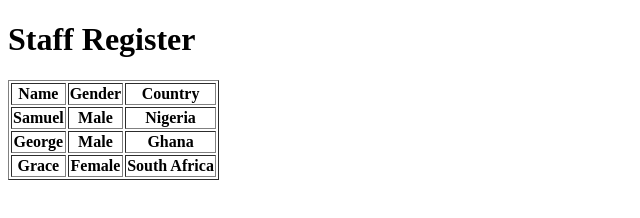
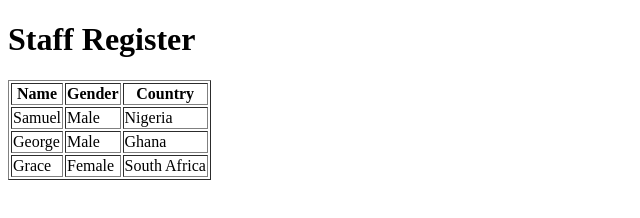
Before and after one commit to Sami4code/CODE_WITH_PRECIOUS, a plain HTML site: page STAFF REGISTER/staff.html in a window 1280 px wide. Shown: the whole page, without its empty margins (0-640 px from the left). Drawn offline with Linux system fonts and the light colour scheme.

Commit message:
html staff register codes

```diff
--- a/STAFF REGISTER/staff.html
+++ b/STAFF REGISTER/staff.html
@@ -14,19 +14,19 @@
         <th>Country</th>
     </tr>
     <tr>
-        <th>Samuel</th>
-        <th>Male</th>
-        <th>Nigeria</th>
+        <td>Samuel</td>
+        <td>Male</td>
+        <td>Nigeria</td>
     </tr>
     <tr>
-        <th>George</th>
-        <th>Male</th>
-        <th>Ghana</th>
+        <td>George</td>
+        <td>Male</td>
+        <td>Ghana</td>
     </tr>
     <tr>
-        <th>Grace</th>
-        <th>Female</th>
-        <th>South Africa</th>
+        <td>Grace</td>
+        <td>Female</td>
+        <td>South Africa</td>
     </tr>
    </table>
 </body>
```
